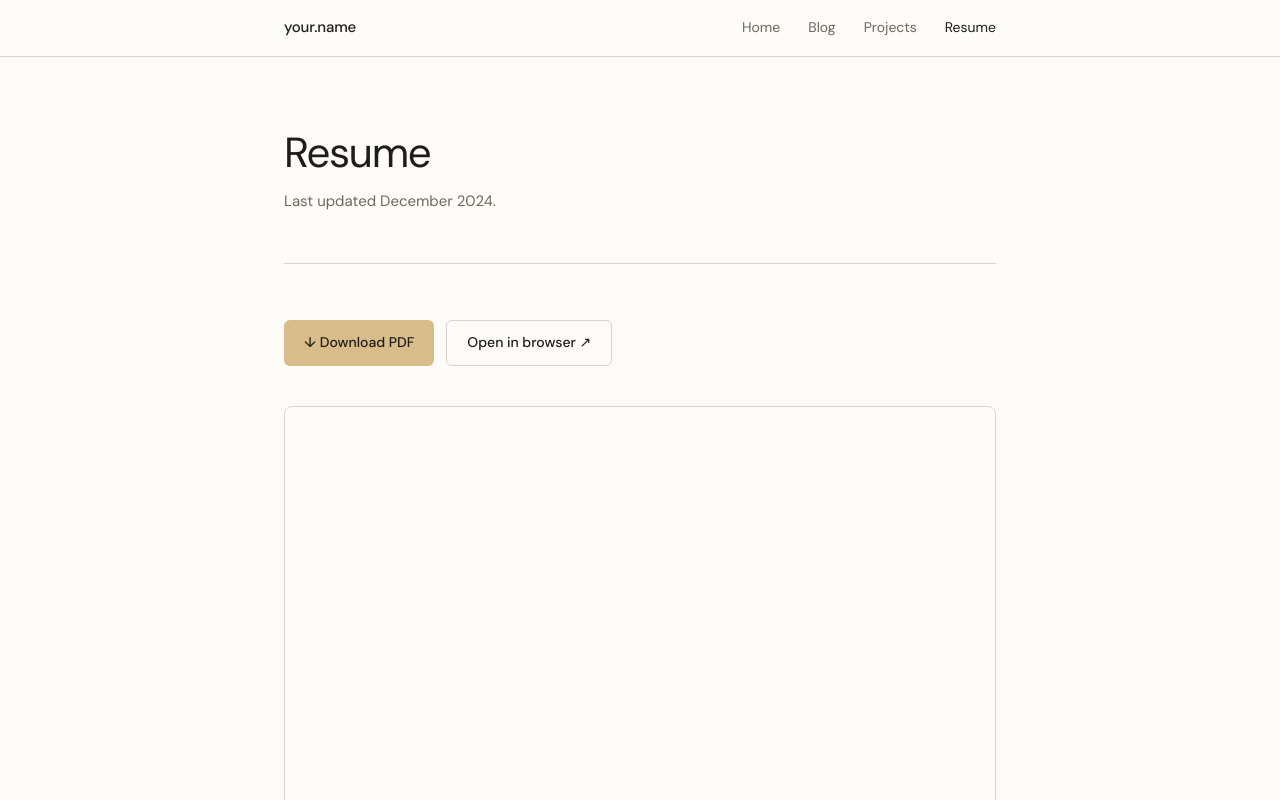
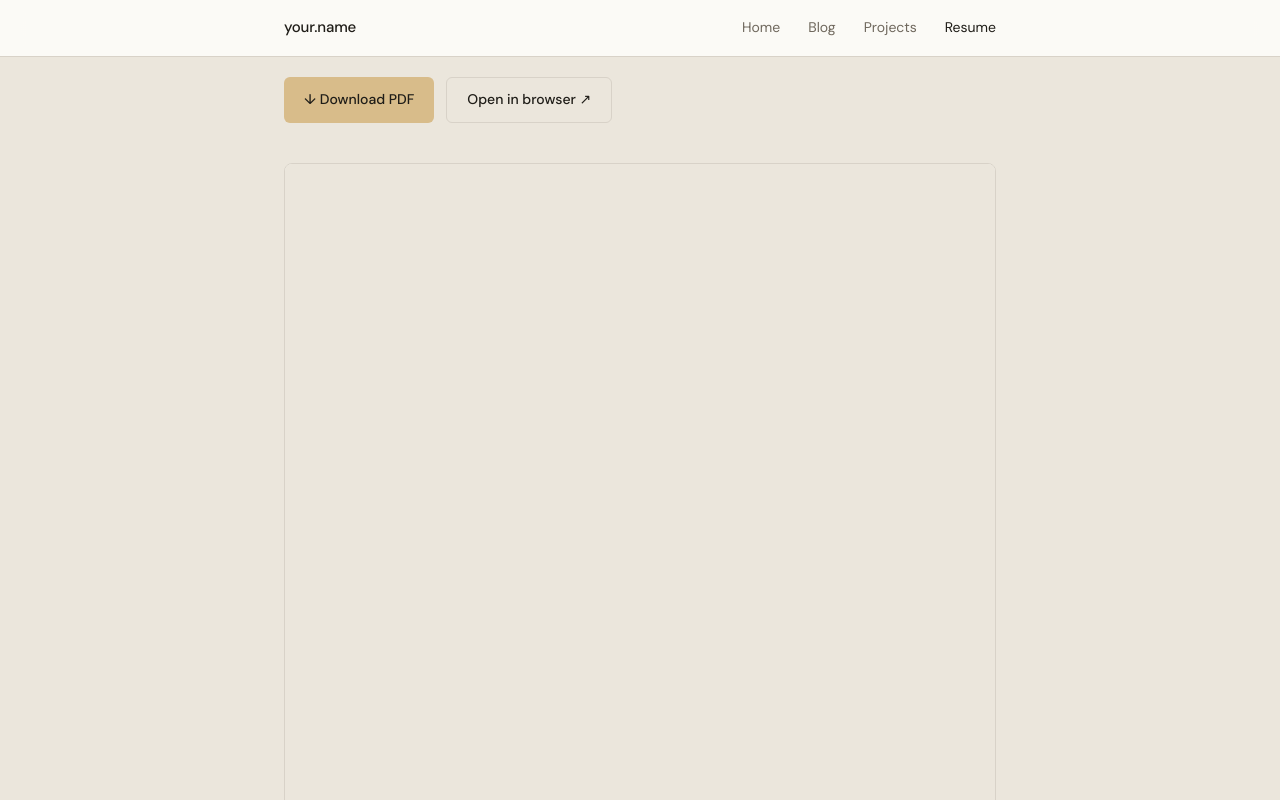
Before and after one commit to whindley5/first_website, a Next.js app: page /resume in a window 1280 px wide. Shown: the top 800 px of the page. Built offline with nearby package versions, Linux system fonts and the light colour scheme.

Commit message:
Changing resume viewer

```diff
--- a/app/globals.css
+++ b/app/globals.css
@@ -4,7 +4,7 @@
 :root {
   --font-sans: 'DM Sans', sans-serif;
   --font-mono: 'DM Mono', monospace;
-  --bg:     #fdfcf9;
+  --bg:     #ebe6dc;
   --bg2:    #f4f2ee;
   --bg3:    #ece8e1;
   --border: #d8d2c8;
--- a/app/resume/page.js
+++ b/app/resume/page.js
@@ -1,22 +1,19 @@
 export default function ResumePage() {
   return (
     <div className="container">
-        <header className="page-header">
-          <h1>Resume</h1>
-          <p>Last updated December 2024.</p>
-        </header>
+      {/* 1. Header section removed */}
 
-        {/* Download button — just links to the file in /public */}
-        <div style={{ display: 'flex', gap: '12px', marginBottom: '40px' }}>
+      {/* Download buttons */}
+      <div style={{ display: 'flex', gap: '12px', marginBottom: '40px', marginTop: '20px' }}>
         <a
-            href="/resume.pdf"
+          href="/William_Hindley_Work_CV.pdf"
           download
           className="btn btn-primary"
         >
           ↓ Download PDF
         </a>
         <a
-            href="/resume.pdf"
+          href="/William_Hindley_Work_CV.pdf"
           target="_blank"
           rel="noopener noreferrer"
           className="btn btn-outline"
@@ -25,7 +22,7 @@ export default function ResumePage() {
         </a>
       </div>
 
-        {/* Inline PDF viewer (works on desktop browsers) */}
+      {/* Inline PDF viewer */}
       <div
         style={{
           border: '1px solid var(--border)',
@@ -36,7 +33,8 @@ export default function ResumePage() {
         }}
       >
         <iframe
-            src="/resume.pdf"
+          /* 2. Path updated to point to the root public directory */
+          src="/public/William_Hindley_Work_CV.pdf#toolbar=0"
           width="100%"
           height="900"
           style={{ display: 'block', border: 'none' }}
```
Lines whose indentation alone changed are shown as unchanged.
